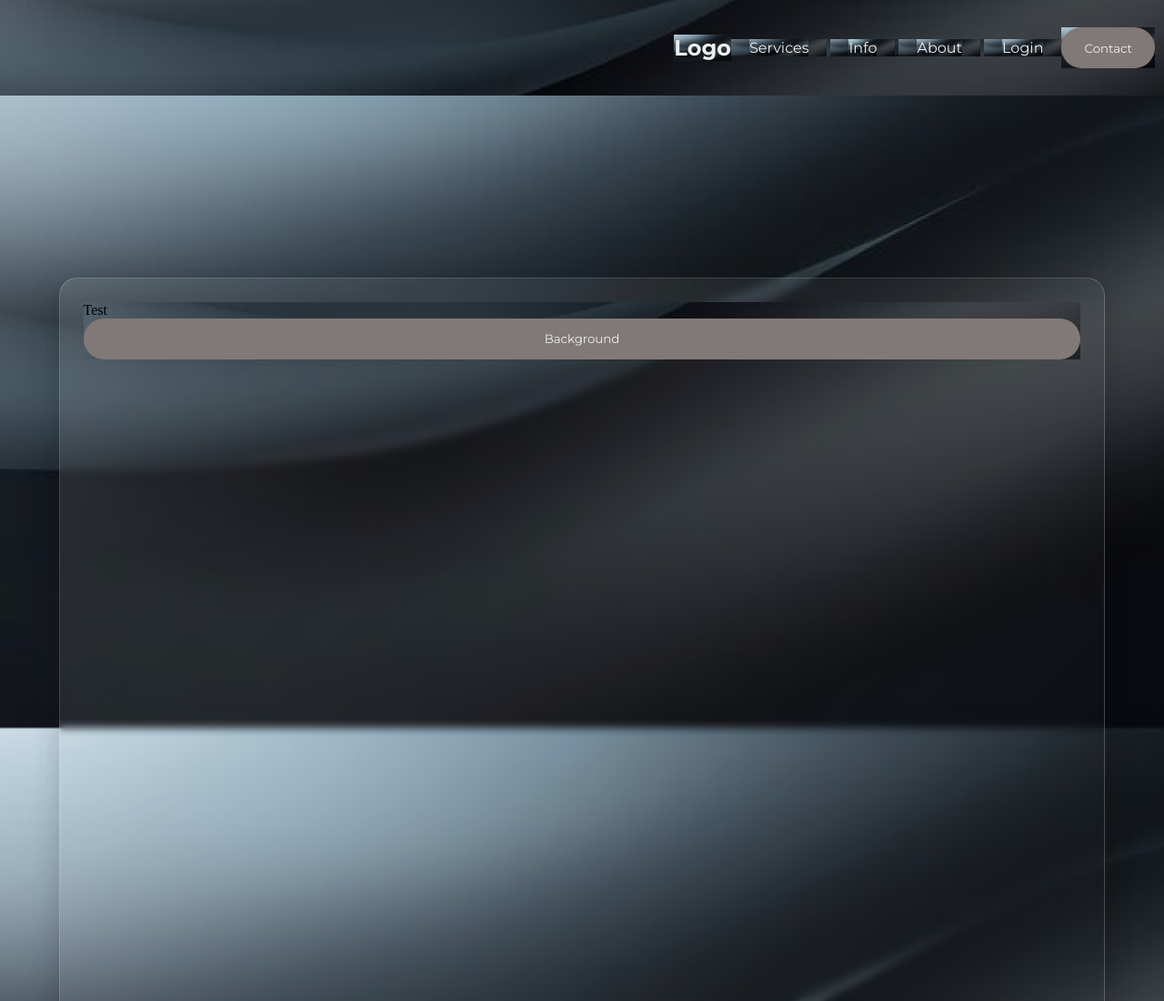
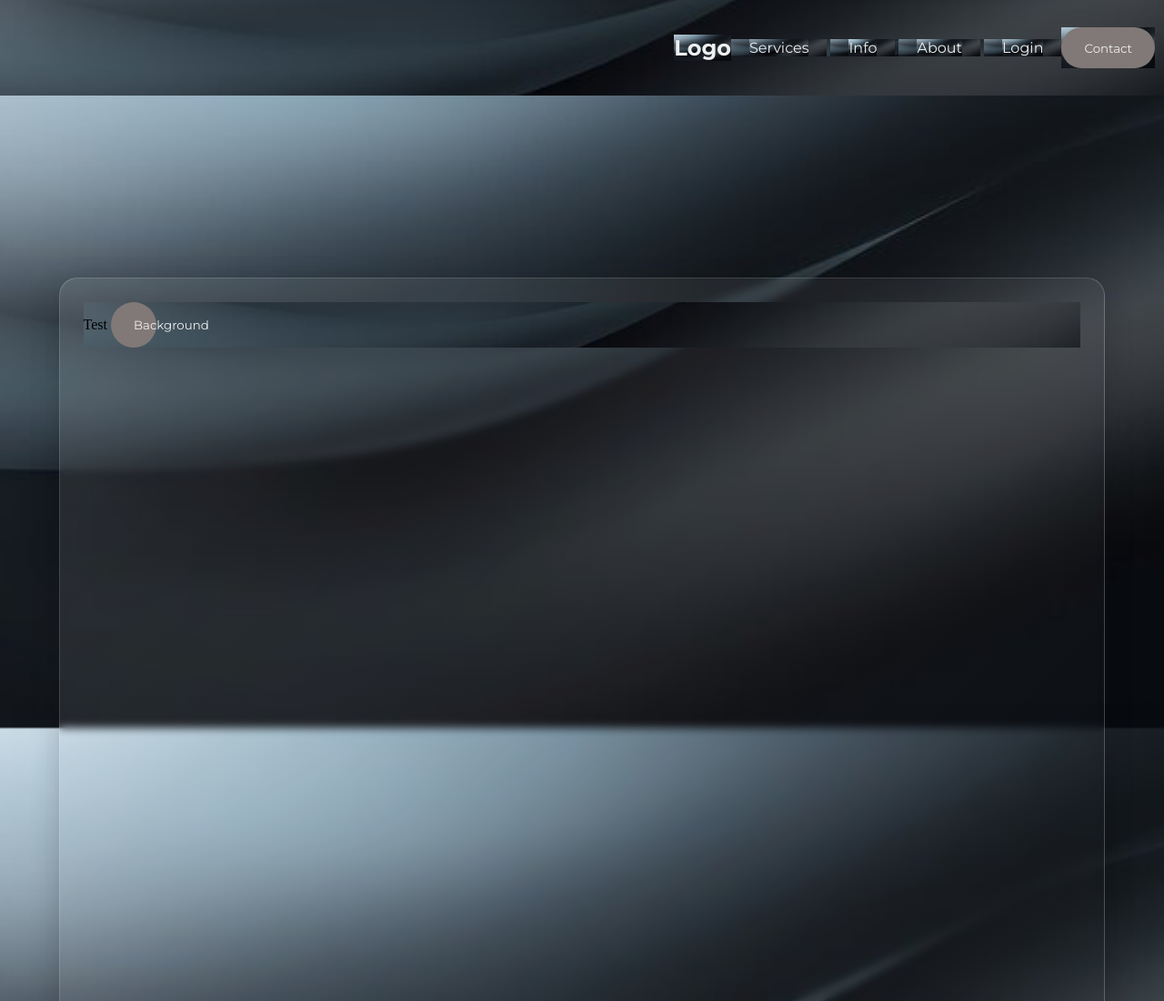
Before and after one commit to Abhiyanraut/Wb, a plain HTML site: page index.html in a window 1280 px wide. Shown: the top 1100 px of the page at 91% size. Drawn offline with Linux system fonts and the light colour scheme.

Commit message:
Update styles.css

```diff
--- a/styles.css
+++ b/styles.css
@@ -100,3 +100,13 @@ button:hover{
     border: 1px solid rgba(255, 255, 255, 0.18);
     box-shadow: 0 8px 32px 0 rgba(0, 0, 0, 0.18);
 }
+
+.B{
+    border: none;
+    border-radius: 30px;
+    height: 50px;
+    outline: none;
+    width: 50px;
+    cursor: pointer;
+    transition: .3s;
+}
```
